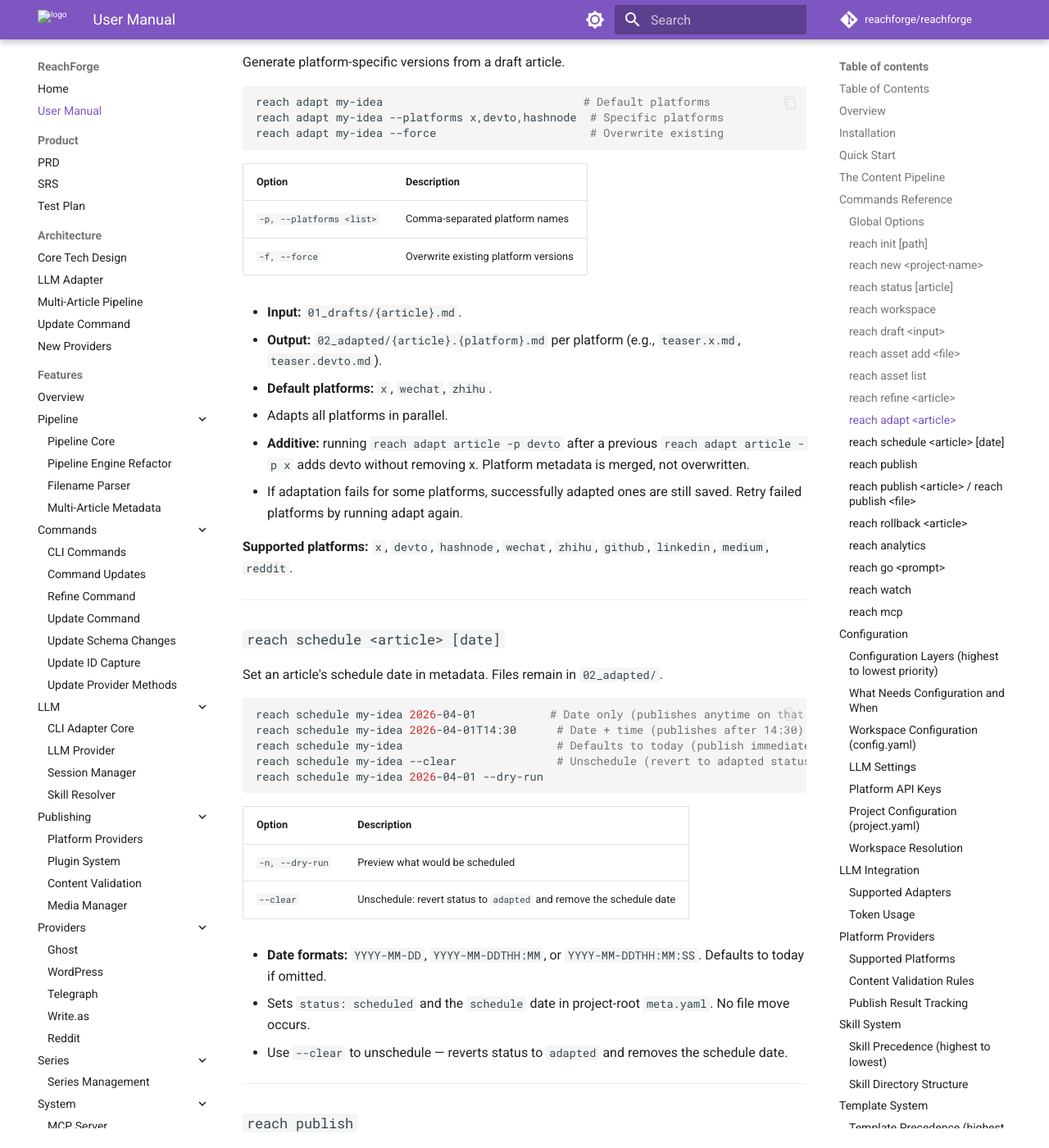
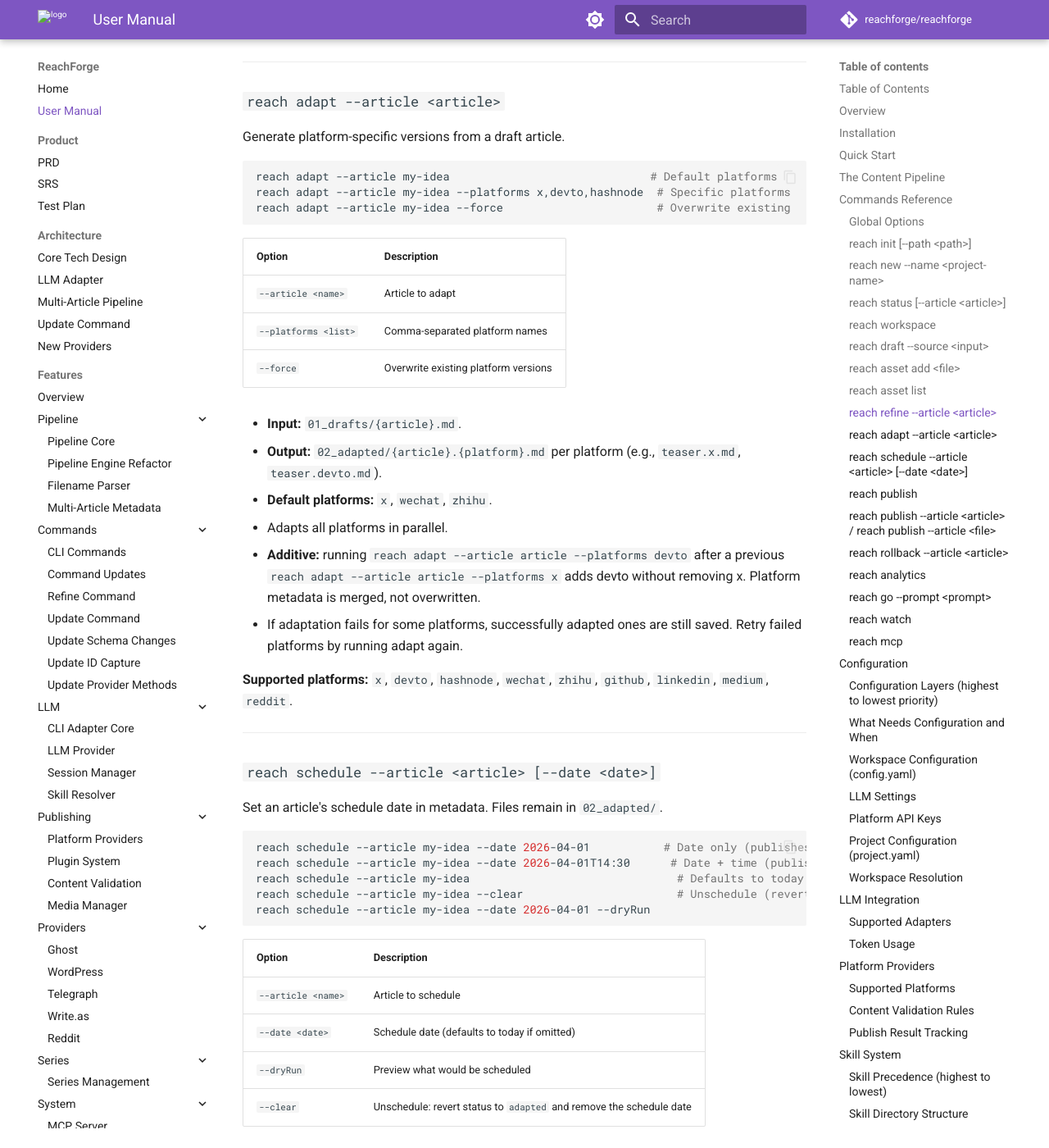
Before and after one commit to reachforge/reachforge, an MkDocs documentation site: the page built from docs/user-manual.md, in a window 1280 px wide and 1400 px high, scrolled down 6991 px. Shown: the whole window at 82% size. Built offline with MkDocs 1.6.1 and Material for MkDocs 9.7.7, drawn with Linux system fonts in a browser that asks for light colours; comment, search, counter and statistics services are not loaded; some of the changed text lies outside the part shown.

Commit message:
docs: standardize CLI commands by replacing positional arguments with explicit flag-based options

````diff
--- a/docs/user-manual.md
+++ b/docs/user-manual.md
@@ -65,37 +65,37 @@ bun run build:win      # Windows x64
 
 ```bash
 # 1. Create a workspace
-reach init ~/my-workspace
+reach init --path ~/my-workspace
 cd ~/my-workspace
 
 # 2. Create a project (one project can hold multiple articles)
-reach new product-launch
+reach new --name product-launch
 cd product-launch
 
 # 3. Generate drafts directly from prompts, files, or directories
-reach draft "Why AI pair programming changes everything"
-reach draft ./notes/ai-pairing.md --name ai-pairing
-reach draft ./research-folder/
+reach draft --source "Why AI pair programming changes everything"
+reach draft --source ./notes/ai-pairing.md --name ai-pairing
+reach draft --source ./research-folder/
 
 # 4. Refine interactively
-reach refine ai-pairing -f "make the intro more concise"
+reach refine --article ai-pairing --feedback "make the intro more concise"
 
 # 5. Adapt for different platforms per article
-reach adapt ai-pairing --platforms x,devto
+reach adapt --article ai-pairing --platforms x,devto
 
 # 6. Schedule independently
-reach schedule ai-pairing 2026-04-01T09:00
+reach schedule --article ai-pairing --date 2026-04-01T09:00
 
 # 7. Publish all due articles
 reach publish
 
 # 8. Check status
 reach status                    # Dashboard: all articles across stages
-reach status ai-pairing         # Detail view for one article
+reach status --article ai-pairing         # Detail view for one article
 
 # Or do it all in one shot:
-reach go "write about apcore framework"                # Full auto: draft -> adapt -> publish
-reach go "write about apcore" --name teaser            # Explicit article name
+reach go --prompt "write about apcore framework"                # Full auto: draft -> adapt -> publish
+reach go --prompt "write about apcore" --name teaser            # Explicit article name
 ```
 
 ---
@@ -164,39 +164,39 @@ Assets are stored once and never duplicated when articles move between stages. D
 
 ---
 
-### `reach init [path]`
+### `reach init [--path <path>]`
 
 Initialize a new workspace.
 
 ```bash
 reach init                    # Interactive -- defaults to ~/reach-workspace
-reach init ~/my-workspace     # Explicit path
+reach init --path ~/my-workspace     # Explicit path
 ```
 
 Creates the `.reach/config.yaml` directory structure. Edit `config.yaml` to add API keys for the platforms you want to publish to.
 
 ---
 
-### `reach new <project-name>`
+### `reach new --name <project-name>`
 
 Create a new project in the current workspace.
 
 ```bash
-reach new my-blog
+reach new --name my-blog
 ```
 
 Scaffolds the three stage directories (`01_drafts`, `02_adapted`, `03_published`), a `project.yaml`, and the `assets/` library with `images/`, `videos/`, and `audio/` subdirectories.
 
 ---
 
-### `reach status [article]`
+### `reach status [--article <article>]`
 
 Show pipeline dashboard or detail for a specific article.
 
 ```bash
-reach status                 # Dashboard: all articles across stages
-reach status teaser          # Detail view for one article (status, stage, platforms, schedule)
-reach status --all           # All projects in workspace
+reach status                        # Dashboard: all articles across stages
+reach status --article teaser       # Detail view for one article (status, stage, platforms, schedule)
+reach status --all                  # All projects in workspace
 ```
 
 Without an article name, shows per-stage item counts and articles due today. With an article name, shows that article's status, current stage, platform results, and schedule.
@@ -213,22 +213,23 @@ reach workspace
 
 ---
 
-### `reach draft <input>`
+### `reach draft --source <input>`
 
 Generate an AI draft from a prompt string, file path, or directory.
 
 ```bash
-reach draft "Why AI pair programming changes everything"    # From prompt string
-reach draft ./notes/my-idea.md                              # From file
-reach draft ./research-folder/                              # From directory
-reach draft "AI tips" --name ai-tips                        # Explicit article name
+reach draft --source "Why AI pair programming changes everything"    # From prompt string
+reach draft --source ./notes/my-idea.md                              # From file
+reach draft --source ./research-folder/                              # From directory
+reach draft --source "AI tips" --name ai-tips                        # Explicit article name
 ```
 
 | Option | Description |
 |--------|-------------|
+| `--source <input>` | Prompt string, file path, or directory path |
 | `--name <slug>` | Explicit article name (default: auto-generated slug from input) |
 
-- **Input:** A prompt string, a file path, or a directory path.
+- **Input:** A prompt string, a file path, or a directory path (provided via `--source`).
   - If directory: reads `main.md` > `index.md` > first `.md` > first `.txt`.
 - **Output:** `01_drafts/{article}.md` (flat file). Metadata updated in project-root `meta.yaml`.
 - **LLM adapter:** Controlled by `REACHFORGE_DRAFT_ADAPTER` or `REACHFORGE_LLM_ADAPTER`.
@@ -266,18 +267,19 @@ reach asset list --subdir images    # Only images
 
 ---
 
-### `reach refine <article>`
+### `reach refine --article <article>`
 
 Interactively refine a draft article with AI feedback.
 
 ```bash
-reach refine my-idea                                    # Interactive multi-turn session
-reach refine my-idea -f "make the intro more concise"   # Single-turn, non-interactive
+reach refine --article my-idea                                    # Interactive multi-turn session
+reach refine --article my-idea --feedback "make the intro more concise"   # Single-turn, non-interactive
 ```
 
 | Option | Description |
 |--------|-------------|
-| `-f, --feedback <text>` | Non-interactive single refinement turn -- applies the feedback, saves, and exits |
+| `--article <name>` | Article to refine |
+| `--feedback <text>` | Non-interactive single refinement turn -- applies the feedback, saves, and exits |
 
 **Interactive mode** opens a session with these commands:
 
@@ -293,51 +295,54 @@ reach refine my-idea -f "make the intro more concise"   # Single-turn, non-inter
 
 - Sessions are persisted in `.reach/sessions/` and automatically resumed.
 - Works on articles in `01_drafts` only.
-- `--feedback` mode is useful for scripting and piping (e.g., `reach refine my-idea -f "fix typos" --json`).
+- `--feedback` mode is useful for scripting and piping (e.g., `reach refine --article my-idea --feedback "fix typos" --json`).
 
 ---
 
-### `reach adapt <article>`
+### `reach adapt --article <article>`
 
 Generate platform-specific versions from a draft article.
 
 ```bash
-reach adapt my-idea                              # Default platforms
-reach adapt my-idea --platforms x,devto,hashnode  # Specific platforms
-reach adapt my-idea --force                       # Overwrite existing
+reach adapt --article my-idea                              # Default platforms
+reach adapt --article my-idea --platforms x,devto,hashnode  # Specific platforms
+reach adapt --article my-idea --force                       # Overwrite existing
 ```
 
 | Option | Description |
 |--------|-------------|
-| `-p, --platforms <list>` | Comma-separated platform names |
-| `-f, --force` | Overwrite existing platform versions |
+| `--article <name>` | Article to adapt |
+| `--platforms <list>` | Comma-separated platform names |
+| `--force` | Overwrite existing platform versions |
 
 - **Input:** `01_drafts/{article}.md`.
 - **Output:** `02_adapted/{article}.{platform}.md` per platform (e.g., `teaser.x.md`, `teaser.devto.md`).
 - **Default platforms:** `x`, `wechat`, `zhihu`.
 - Adapts all platforms in parallel.
-- **Additive:** running `reach adapt article -p devto` after a previous `reach adapt article -p x` adds devto without removing x. Platform metadata is merged, not overwritten.
+- **Additive:** running `reach adapt --article article --platforms devto` after a previous `reach adapt --article article --platforms x` adds devto without removing x. Platform metadata is merged, not overwritten.
 - If adaptation fails for some platforms, successfully adapted ones are still saved. Retry failed platforms by running adapt again.
 
 **Supported platforms:** `x`, `devto`, `hashnode`, `wechat`, `zhihu`, `github`, `linkedin`, `medium`, `reddit`.
 
 ---
 
-### `reach schedule <article> [date]`
+### `reach schedule --article <article> [--date <date>]`
 
 Set an article's schedule date in metadata. Files remain in `02_adapted/`.
 
 ```bash
-reach schedule my-idea 2026-04-01           # Date only (publishes anytime on that day)
-reach schedule my-idea 2026-04-01T14:30      # Date + time (publishes after 14:30)
-reach schedule my-idea                       # Defaults to today (publish immediately on next `reach publish`)
-reach schedule my-idea --clear               # Unschedule (revert to adapted status)
-reach schedule my-idea 2026-04-01 --dry-run
+reach schedule --article my-idea --date 2026-04-01           # Date only (publishes anytime on that day)
+reach schedule --article my-idea --date 2026-04-01T14:30      # Date + time (publishes after 14:30)
+reach schedule --article my-idea                               # Defaults to today (publish immediately on next `reach publish`)
+reach schedule --article my-idea --clear                       # Unschedule (revert to adapted status)
+reach schedule --article my-idea --date 2026-04-01 --dryRun
 ```
 
 | Option | Description |
 |--------|-------------|
-| `-n, --dry-run` | Preview what would be scheduled |
+| `--article <name>` | Article to schedule |
+| `--date <date>` | Schedule date (defaults to today if omitted) |
+| `--dryRun` | Preview what would be scheduled |
 | `--clear` | Unschedule: revert status to `adapted` and remove the schedule date |
 
 - **Date formats:** `YYYY-MM-DD`, `YYYY-MM-DDTHH:MM`, or `YYYY-MM-DDTHH:MM:SS`. Defaults to today if omitted.
@@ -351,22 +356,23 @@ reach schedule my-idea 2026-04-01 --dry-run
 Publish all scheduled content that is due (schedule date <= now).
 
 ```bash
-reach publish                                # Publish all due scheduled articles
-reach publish my-article                     # Publish specific article (any adapted/scheduled)
-reach publish my-article --force             # Publish even if scheduled for a future date
-reach publish --dry-run
+reach publish                                        # Publish all due scheduled articles
+reach publish --article my-article                   # Publish specific article (any adapted/scheduled)
+reach publish --article my-article --force           # Publish even if scheduled for a future date
+reach publish --dryRun
 reach publish --draft
 ```
 
 | Option | Description |
 |--------|-------------|
+| `--article <name>` | Specific article to publish |
 | `--force` | Publish even if article is scheduled for a future date |
-| `-n, --dry-run` | Preview without publishing |
-| `-d, --draft` | Publish as draft (overrides `published` frontmatter field) |
+| `--dryRun` | Preview without publishing |
+| `--draft` | Publish as draft (overrides `published` frontmatter field) |
 
-**Batch mode** (`reach publish` without article): Finds articles with `status: scheduled` whose schedule time <= now.
+**Batch mode** (`reach publish` without `--article`): Finds articles with `status: scheduled` whose schedule time <= now.
 
-**Single-article mode** (`reach publish <article>`): Publishes the specified article directly. If the article is scheduled for a future date, requires `--force` to proceed.
+**Single-article mode** (`reach publish --article <article>`): Publishes the specified article directly. If the article is scheduled for a future date, requires `--force` to proceed.
 
 **Publishing pipeline:**
 
@@ -383,33 +389,34 @@ reach publish --draft
 
 ---
 
-### `reach publish <article>` / `reach publish <file>`
+### `reach publish --article <article>` / `reach publish --article <file>`
 
 Publish a specific article or an external file directly.
 
 ```bash
-reach publish my-idea                              # Publish a pipeline article
-reach publish ./external-post.md -p devto          # Publish external file to platform(s)
-reach publish ./external-post.md -p devto --track  # Import to pipeline first, then publish
+reach publish --article my-idea                              # Publish a pipeline article
+reach publish --article ./external-post.md --platforms devto          # Publish external file to platform(s)
+reach publish --article ./external-post.md --platforms devto --track  # Import to pipeline first, then publish
 ```
 
 | Option | Description |
 |--------|-------------|
-| `-p, --platforms <list>` | Comma-separated platform names |
+| `--article <name>` | Article name or external file path |
+| `--platforms <list>` | Comma-separated platform names |
 | `--track` | Import external file into `02_adapted/` and track through the pipeline |
-| `-n, --dry-run` | Preview without publishing |
-| `-d, --draft` | Publish as draft on supported platforms |
+| `--dryRun` | Preview without publishing |
+| `--draft` | Publish as draft on supported platforms |
 
 When using `--track` with an external file, the file is first imported into `02_adapted/`, then published through the normal pipeline and archived to `03_published/`.
 
 ---
 
-### `reach rollback <article>`
+### `reach rollback --article <article>`
 
 Move an article back one pipeline stage.
 
 ```bash
-reach rollback my-idea
+reach rollback --article my-idea
 ```
 
 Moves the article's files to the previous stage:
@@ -440,24 +447,25 @@ Aggregates publish results from `meta.yaml` for articles in `03_published/` and
 
 ---
 
-### `reach go <prompt>`
+### `reach go --prompt <prompt>`
 
 Full auto pipeline: create content from a prompt, draft, adapt, and publish -- all in one command.
 
 ```bash
-reach go "write about apcore framework"                    # Immediate: full pipeline -> publish now
-reach go "write about apcore" --name teaser                # Explicit article name
-reach go "write about apcore framework" -s 2026-04-01      # Deferred: schedule for later
-reach go "compare Bun vs Node.js" --dry-run                # Full pipeline but skip actual publishing
-reach go "AI pair programming tips" --draft                 # Publish as draft on supported platforms
+reach go --prompt "write about apcore framework"                    # Immediate: full pipeline -> publish now
+reach go --prompt "write about apcore" --name teaser                # Explicit article name
+reach go --prompt "write about apcore framework" --schedule 2026-04-01      # Deferred: schedule for later
+reach go --prompt "compare Bun vs Node.js" --dryRun                # Full pipeline but skip actual publishing
+reach go --prompt "AI pair programming tips" --draft                 # Publish as draft on supported platforms
 ```
 
 | Option | Description |
 |--------|-------------|
+| `--prompt <text>` | Content prompt |
 | `--name <name>` | Explicit article name (default: auto-generated slug from prompt) |
-| `-s, --schedule <date>` | Schedule for a future date (YYYY-MM-DD) instead of publishing immediately |
-| `-n, --dry-run` | Run full pipeline but skip actual publishing |
-| `-d, --draft` | Publish as draft on supported platforms |
+| `--schedule <date>` | Schedule for a future date (YYYY-MM-DD) instead of publishing immediately |
+| `--dryRun` | Run full pipeline but skip actual publishing |
+| `--draft` | Publish as draft on supported platforms |
 
 If `--name` is omitted, a URL-safe slug is auto-generated from the prompt. If the slug already exists, `-2`, `-3` etc. is appended.
 
@@ -543,7 +551,7 @@ All configuration -- API keys, LLM settings, MCP auth -- lives in `config.yaml`.
 | Gemini API mode | `GEMINI_API_KEY` | Error: `LLMNotConfiguredError` |
 | MCP server auth | `MCP_AUTH_KEY` | MCP server runs without authentication |
 
-> **Important:** When a platform API key is missing, `reach publish` silently uses a mock provider -- the receipt shows "success" but no content is actually published. Always use `reach publish --dry-run` first to preview, and check `reach analytics` to verify real publishing results.
+> **Important:** When a platform API key is missing, `reach publish` silently uses a mock provider -- the receipt shows "success" but no content is actually published. Always use `reach publish --dryRun` first to preview, and check `reach analytics` to verify real publishing results.
 
 ### Workspace Configuration (`config.yaml`)
 
@@ -870,10 +878,10 @@ If a session becomes stale or the adapter changed, reachforge automatically arch
 
 ### Validation failures
 
-Use `--dry-run` to preview issues before publishing:
+Use `--dryRun` to preview issues before publishing:
 
 ```bash
-reach publish --dry-run
+reach publish --dryRun
 ```
 
 Common validation issues:
````
Also changed, not shown: CLAUDE.md (+47 -41 lines), README.md (+20 -20 lines), docs/features/series-management.md (+32 -32 lines), docs/features/update-command.md (+24 -23 lines).
